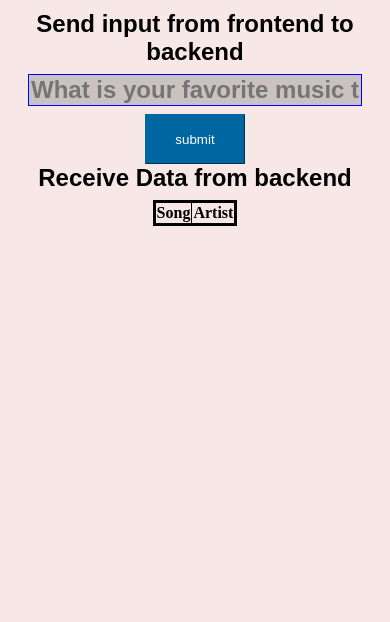
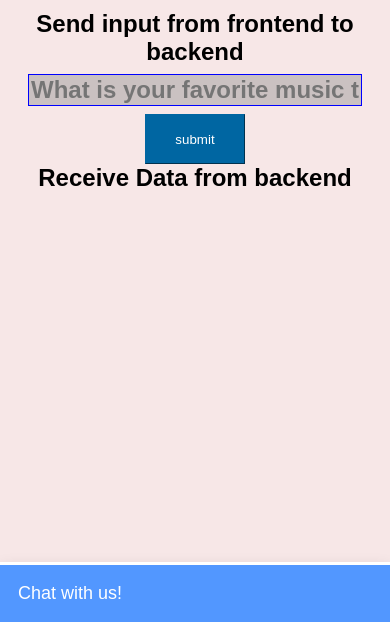
Before and after one commit to R0n12/TuneIn, a Flask app: template templates/index.html in a window 390 px wide; the page is wider, and only the part inside the window is pictured. Shown: the part 222-844 px from the top of that part. Run offline with Flask 2, Linux system fonts and the light colour scheme; the template is opened without the code that fills it, so the values that code supplies are empty; parts of the project's set-up code (start-up, migrations or seed data) failed here and were passed over; some libraries are stand-ins or nearby versions.

Commit message:
bleaching bogus input and chatbot

```diff
--- a/natural-language-processing-classifier-main/app/server/server.py
+++ b/natural-language-processing-classifier-main/app/server/server.py
@@ -78,7 +78,12 @@ def nlc_get(project_id, model_id: str):
         for feature_name in model.feature_names:
             features_for_this_datum.append(lc_feats.get(feature_name, 0.0))
         features.append(features_for_this_datum)
-    predictions = model.clf.predict(features)
+
+    if max(features[0]) == 0:
+      return jsons.dumps("[Try something else]")
+    predictions = model.clf.predict(features) # can check if all the crossproducts are negative then send a did not understand message
+
+
     return jsons.dumps(predictions)
 
 
--- /dev/null
+++ b/static/chat.js
@@ -0,0 +1,166 @@
+var coll = document.getElementsByClassName("collapsible");
+var currText= 0
+for (let i = 0; i < coll.length; i++) {
+    coll[i].addEventListener("click", function () {
+        this.classList.toggle("active");
+
+        var content = this.nextElementSibling;
+
+        if (content.style.maxHeight) {
+            content.style.maxHeight = null;
+        } else {
+            content.style.maxHeight = content.scrollHeight + "px";
+        }
+
+    });
+}
+
+function getTime() {
+    let today = new Date();
+    hours = today.getHours();
+    minutes = today.getMinutes();
+
+    if (hours < 10) {
+        hours = "0" + hours;
+    }
+
+    if (minutes < 10) {
+        minutes = "0" + minutes;
+    }
+
+    let time = hours + ":" + minutes;
+    return time;
+}
+
+// Gets the first message
+function firstBotMessage() {
+    let firstMessage = "What is you favorite music?"
+    document.getElementById("botStarterMessage").innerHTML = '<p class="botText"><span>' + firstMessage + '</span></p>';
+
+    let time = getTime();
+
+    $("#chat-timestamp").append(time);
+    document.getElementById("userInput").scrollIntoView(false);
+}
+
+firstBotMessage();
+
+// Retrieves the response
+function getHardResponse(userText) {
+   //let botResponse = getBotResponse(userText);
+    var message = currText
+
+     $.ajax({
+        url:"http://127.0.0.1:8081/user_input",
+        type:"GET",
+        data:{
+            message:message
+        },
+        success:function (data) {
+            console.log(String(data.message))
+
+           let botHtml = '<p class="botText"><span>' + String(data.message) + '</span></p>';
+
+    $("#chatbox").append(botHtml);
+
+    document.getElementById("chat-bar-bottom").scrollIntoView(true);
+        },
+        error:function () {
+            alert(String(data.message))
+        }
+    })
+
+}
+
+function getBotResponse(userText) {
+    var message = currText
+    var recs = 0
+     $.ajax({
+        url:"http://127.0.0.1:8081/user_input",
+        type:"GET",
+        data:{
+            message:message
+        },
+        success:function (data) {
+            console.log(String(data.message))
+           recs =  String(data.message)
+        },
+        error:function () {
+            alert(String(data.message))
+        }
+    })
+
+
+
+    return recs
+    // $.getJSON("http://127.0.0.1:8081/change_to_json",function (data) {
+
+    //        return String(data.message) //show backend data in frontend
+
+    // })
+
+    // $.ajax({
+    //     type : "GET",
+    //     url : 'http://127.0.0.1:8081/change_to_json',
+
+    //     success: function (data) {
+    //         alert(data+ "yo");
+    //         return data
+    //         }
+    //     ,
+    //     error:function () {
+    //         console.log("Fail to get the input from api")
+    //     }
+    // });
+
+
+}
+
+//Gets the text text from the input box and processes it
+function getResponse() {
+    let userText = $("#textInput").val();
+    currText = userText
+    if (userText == "") {
+        userText = "";
+    }
+
+    let userHtml = '<p class="userText"><span>' + userText + '</span></p>';
+
+    $("#textInput").val("");
+    $("#chatbox").append(userHtml);
+    document.getElementById("chat-bar-bottom").scrollIntoView(true);
+
+
+    getHardResponse(userText);
+
+
+}
+
+// Handles sending text via button clicks
+function buttonSendText(sampleText) {
+    let userHtml = '<p class="userText"><span>' + sampleText + '</span></p>';
+
+    $("#textInput").val("");
+    $("#chatbox").append(userHtml);
+    document.getElementById("chat-bar-bottom").scrollIntoView(true);
+
+    //Uncomment this if you want the bot to respond to this buttonSendText event
+    // setTimeout(() => {
+    //     getHardResponse(sampleText);
+    // }, 1000)
+}
+
+function sendButton() {
+    getResponse();
+}
+
+function heartButton() {
+    buttonSendText("Heart clicked!")
+}
+
+// Press enter to send a message
+$("#textInput").keypress(function (e) {
+    if (e.which == 13) {
+        getResponse();
+    }
+});
--- /dev/null
+++ b/static/style.css
@@ -0,0 +1,172 @@
+.chat-bar-collapsible {
+    position: fixed;
+    bottom: 0;
+    right: 50px;
+    box-shadow: 0 8px 16px 0 rgba(0, 0, 0, 0.2);
+}
+
+.collapsible {
+    background-color: rgb(82, 151, 255);
+    color: white;
+    cursor: pointer;
+    padding: 18px;
+    width: 350px;
+    text-align: left;
+    outline: none;
+    font-size: 18px;
+    border-radius: 10px 10px 0px 0px;
+    border: 3px solid white;
+    border-bottom: none;
+}
+
+.content {
+    max-height: 0;
+    overflow: hidden;
+    transition: max-height 0.2s ease-out;
+    background-color: #f1f1f1;
+}
+
+.full-chat-block {
+    width: 350px;
+    background: white;
+    text-align: center;
+    overflow: auto;
+    scrollbar-width: none;
+    height: max-content;
+    transition: max-height 0.2s ease-out;
+}
+
+.outer-container {
+    min-height: 500px;
+    bottom: 0%;
+    position: relative;
+}
+
+.chat-container {
+    max-height: 500px;
+    width: 100%;
+    position: absolute;
+    bottom: 0;
+    left: 0;
+    scroll-behavior: smooth;
+    hyphens: auto;
+}
+
+.chat-container::-webkit-scrollbar {
+    display: none;
+}
+
+.chat-bar-input-block {
+    display: flex;
+    float: left;
+    box-sizing: border-box;
+    justify-content: space-between;
+    width: 100%;
+    align-items: center;
+    background-color: rgb(235, 235, 235);
+    border-radius: 10px 10px 0px 0px;
+    padding: 10px 0px 10px 10px;
+}
+
+.chat-bar-icons {
+    display: flex;
+    justify-content: space-evenly;
+    box-sizing: border-box;
+    width: 25%;
+    float: right;
+    font-size: 20px;
+}
+
+#chat-icon:hover {
+    opacity: .7;
+}
+
+/* Chat bubbles */
+
+#userInput {
+    width: 75%;
+}
+
+.input-box {
+    float: left;
+    border: none;
+    box-sizing: border-box;
+    width: 100%;
+    border-radius: 10px;
+    padding: 10px;
+    font-size: 16px;
+    color: #000;
+    background-color: white;
+    outline: none
+}
+
+.userText {
+    color: white;
+    font-family: Helvetica;
+    font-size: 16px;
+    font-weight: normal;
+    text-align: right;
+    clear: both;
+}
+
+.userText span {
+    line-height: 1.5em;
+    display: inline-block;
+    background: #5ca6fa;
+    padding: 10px;
+    border-radius: 8px;
+    border-bottom-right-radius: 2px;
+    max-width: 80%;
+    margin-right: 10px;
+    animation: floatup .5s forwards
+}
+
+.botText {
+    color: #000;
+    font-family: Helvetica;
+    font-weight: normal;
+    font-size: 16px;
+    text-align: left;
+}
+
+.botText span {
+    line-height: 1.5em;
+    display: inline-block;
+    background: #e0e0e0;
+    padding: 10px;
+    border-radius: 8px;
+    border-bottom-left-radius: 2px;
+    max-width: 80%;
+    margin-left: 10px;
+    animation: floatup .5s forwards
+}
+
+@keyframes floatup {
+    from {
+        transform: translateY(14px);
+        opacity: .0;
+    }
+    to {
+        transform: translateY(0px);
+        opacity: 1;
+    }
+}
+
+@media screen and (max-width:600px) {
+    .full-chat-block {
+        width: 100%;
+        border-radius: 0px;
+    }
+    .chat-bar-collapsible {
+        position: fixed;
+        bottom: 0;
+        right: 0;
+        width: 100%;
+    }
+    .collapsible {
+        width: 100%;
+        border: 0px;
+        border-top: 3px solid white;
+        border-radius: 0px;
+    }
+}
--- a/templates/index.html
+++ b/templates/index.html
@@ -4,6 +4,7 @@
     <meta charset="UTF-8">
     <title>Title</title>
     <body style="background-color: #f7e7e7;"></body>
+    <link rel="stylesheet" href="./static/style.css">
     <style type="text/css">
         input{
             border:1px solid blue;
@@ -73,26 +74,58 @@
     <label for="recv_content" class = "large-label">
         Receive Data from backend
     </label>
-    <table class="centered thick-border">
-        <tr>
-            <th>Song</th>
-            <th>Artist</th>
-        </tr>
-        {% for key, val in ret_dict.items() %}
-            <tr>
-                <td>{{ key }}</td>
-                <td>{{ val }}</td>
-            </tr>
-        {% endfor %}
-    </table>
+
     <div id="recv_content" type="text" name="recv_content" ></div>
+</div>
+<div class="chat-bar-collapsible">
+    <button id="chat-button" type="button" class="collapsible">Chat with us!
+        <i id="chat-icon" style="color: #fff;" class="fa fa-fw fa-comments-o"></i>
+    </button>
+
+    <div class="content">
+        <div class="full-chat-block">
+            <!-- Message Container -->
+            <div class="outer-container">
+                <div class="chat-container">
+                    <!-- Messages -->
+                    <div id="chatbox">
+                        <h5 id="chat-timestamp"></h5>
+                        <p id="botStarterMessage" class="botText"><span>Loading...</span></p>
+                    </div>
+
+                    <!-- User input box -->
+                    <div class="chat-bar-input-block">
+                        <div id="userInput">
+                            <input id="textInput" class="input-box" type="text" name="msg"
+                                placeholder="Tap 'Enter' to send a message">
+                            <p></p>
+                        </div>
+
+                        <div class="chat-bar-icons">
+                            <i id="chat-icon" style="color: crimson;" class="fa fa-fw fa-heart"
+                                onclick="heartButton()"></i>
+                            <i id="chat-icon" style="color: #333;" class="fa fa-fw fa-send"
+                                onclick="sendButton()"></i>
+                        </div>
+                    </div>
+
+                    <div id="chat-bar-bottom">
+                        <p></p>
+                    </div>
+
+                </div>
+            </div>
+
+        </div>
+    </div>
+
 </div>
 <!-- jQuery -->
 <script type="text/javascript" src="http://code.jquery.com/jquery-1.4.2.min.js"></script>
 <!-- <script>$(function() { alert('hello') });</script> -->
 <script type="text/javascript">
     $("#send").click(function () {
-        var message = $("#send_content").val()
+        var message = $("#textinput").val()
         $.ajax({
             url:"http://127.0.0.1:8081/user_input",
             type:"GET",
@@ -119,6 +152,6 @@
         })
     })
 </script>
-
+<script src="./static/chat.js"></script>
 </body>
 </html>
```
Also changed, not shown: app.py (+21 -2 lines), spotify/spotify.py (+12 -9 lines).
